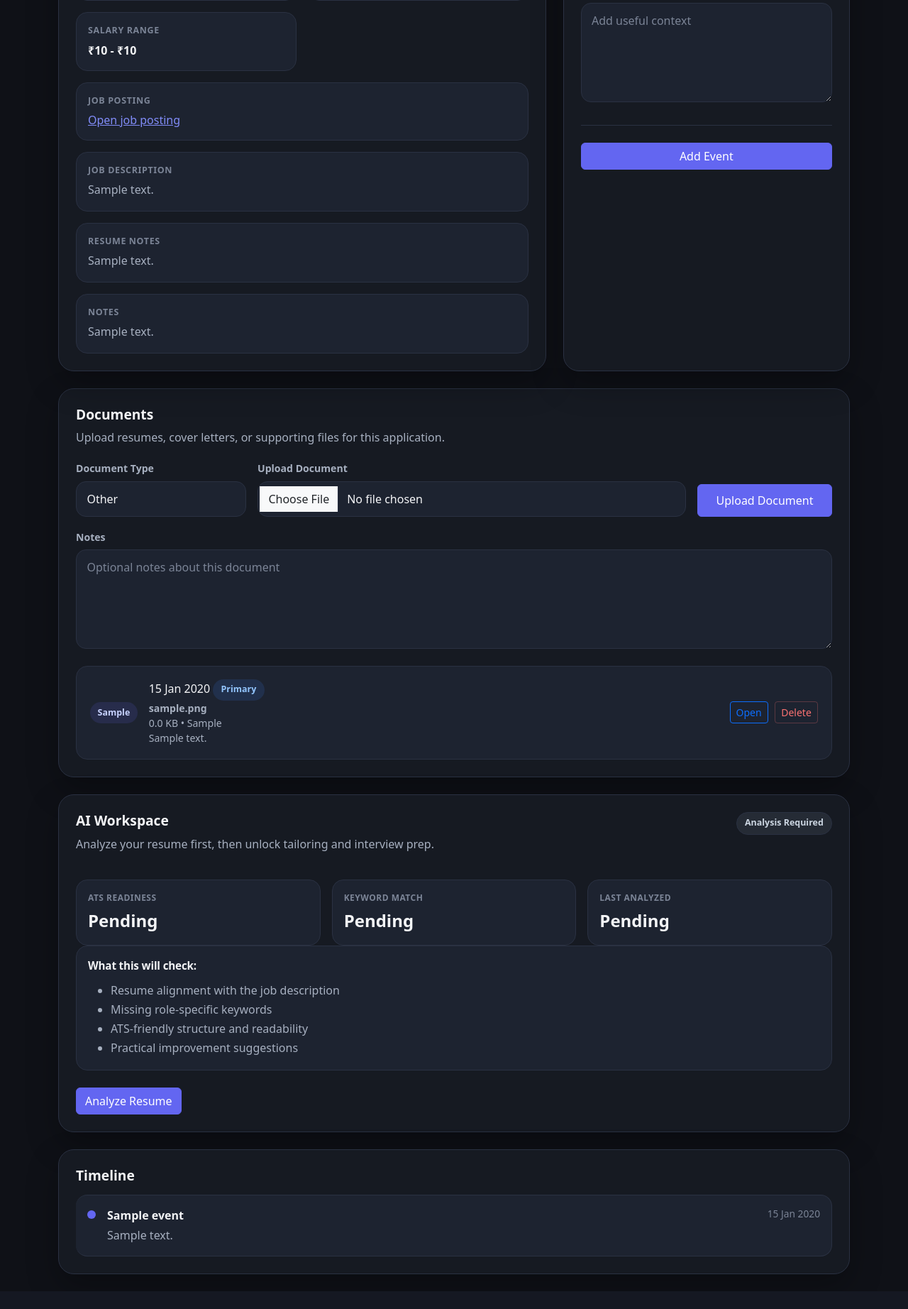
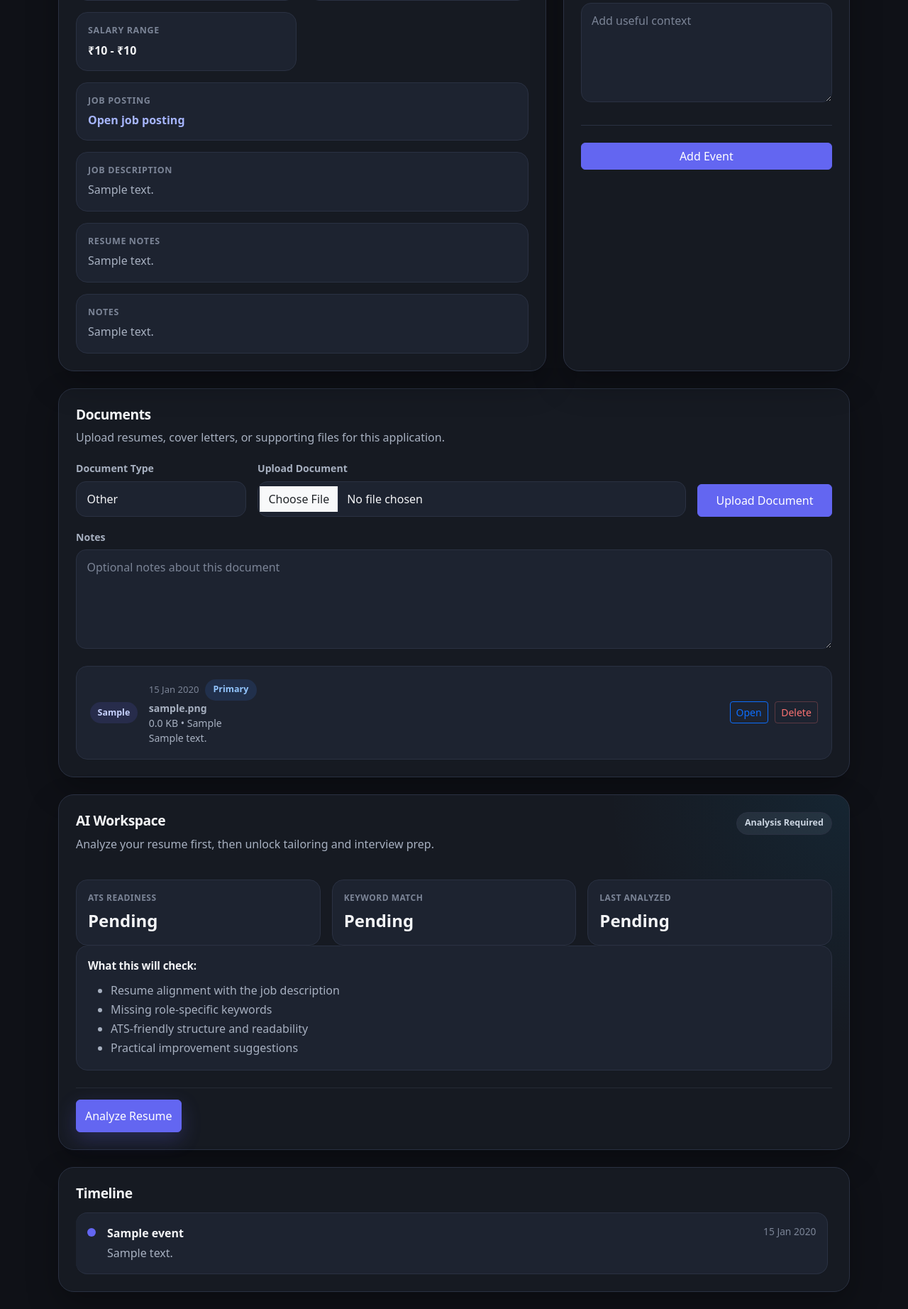
Before and after one commit to AtramAniket/career_os, a Flask app: page /applications/1 in a window 1280 px wide. Shown: the part 865-2709 px from the top of the page at 71% size. Before the commit the page ends 2684 px from the top, so only its background shows below. Run offline with Flask 3, Linux system fonts and the light colour scheme; a user stored in the database is signed in; tables that the repository leaves empty hold one stand-in row (values such as "Sample post"); some libraries are stand-ins or nearby versions.

Commit message:
updated css for details page

```diff
--- a/app/static/css/applications.css
+++ b/app/static/css/applications.css
@@ -940,3 +940,112 @@
   border-color: rgba(129, 140, 248, 0.55);
   background: rgba(99, 102, 241, 0.12);
 }
+
+/* ---------- Polish Pass ---------- */
+
+.timeline-list {
+  max-height: 560px;
+  overflow-y: auto;
+  padding-right: 0.35rem;
+  scrollbar-width: thin;
+}
+
+.timeline-list::-webkit-scrollbar {
+  width: 8px;
+}
+
+.timeline-list::-webkit-scrollbar-thumb {
+  background: rgba(148, 163, 184, 0.24);
+  border-radius: 999px;
+}
+
+.timeline-list::-webkit-scrollbar-track {
+  background: transparent;
+}
+
+.content-card,
+.detail-hero,
+.primary-resume-card,
+.primary-resume-empty {
+  transition:
+    border-color 0.2s ease,
+    transform 0.2s ease,
+    box-shadow 0.2s ease;
+}
+
+.content-card:hover,
+.primary-resume-card:hover {
+  border-color: rgba(129, 140, 248, 0.32);
+}
+
+.analysis-action-row .btn {
+  min-height: 46px;
+  display: inline-flex;
+  align-items: center;
+  justify-content: center;
+}
+
+.analysis-action-row .btn-primary {
+  box-shadow: 0 10px 28px rgba(99, 102, 241, 0.24);
+}
+
+.analysis-action-row .btn-primary:hover {
+  transform: translateY(-1px);
+}
+
+.notes-box,
+.analysis-result-section,
+.analysis-summary-item,
+.uploaded-document-item,
+.timeline-item {
+  backdrop-filter: blur(10px);
+}
+
+.content-card h2,
+.analysis-result-section h3,
+.tailoring-card h3 {
+  letter-spacing: -0.02em;
+}
+
+.job-link-box a {
+  color: #a5b4fc;
+  font-weight: 700;
+  text-decoration: none;
+}
+
+.job-link-box a:hover {
+  color: #c7d2fe;
+}
+
+.document-topline {
+  display: flex;
+  align-items: center;
+  gap: 0.55rem;
+  flex-wrap: wrap;
+}
+
+.document-meta {
+  color: var(--text-muted);
+  font-size: 0.82rem;
+}
+
+.analysis-action-row {
+  padding-top: 1rem;
+  border-top: 1px solid rgba(148, 163, 184, 0.12);
+}
+
+.detail-hero {
+  background:
+    radial-gradient(circle at top right,
+      rgba(99, 102, 241, 0.14),
+      transparent 35%),
+    var(--bg-secondary);
+}
+
+.resume-analysis-card {
+  background:
+    radial-gradient(circle at top right,
+      rgba(14, 165, 233, 0.08),
+      transparent 28%),
+    var(--bg-secondary);
+}
```
